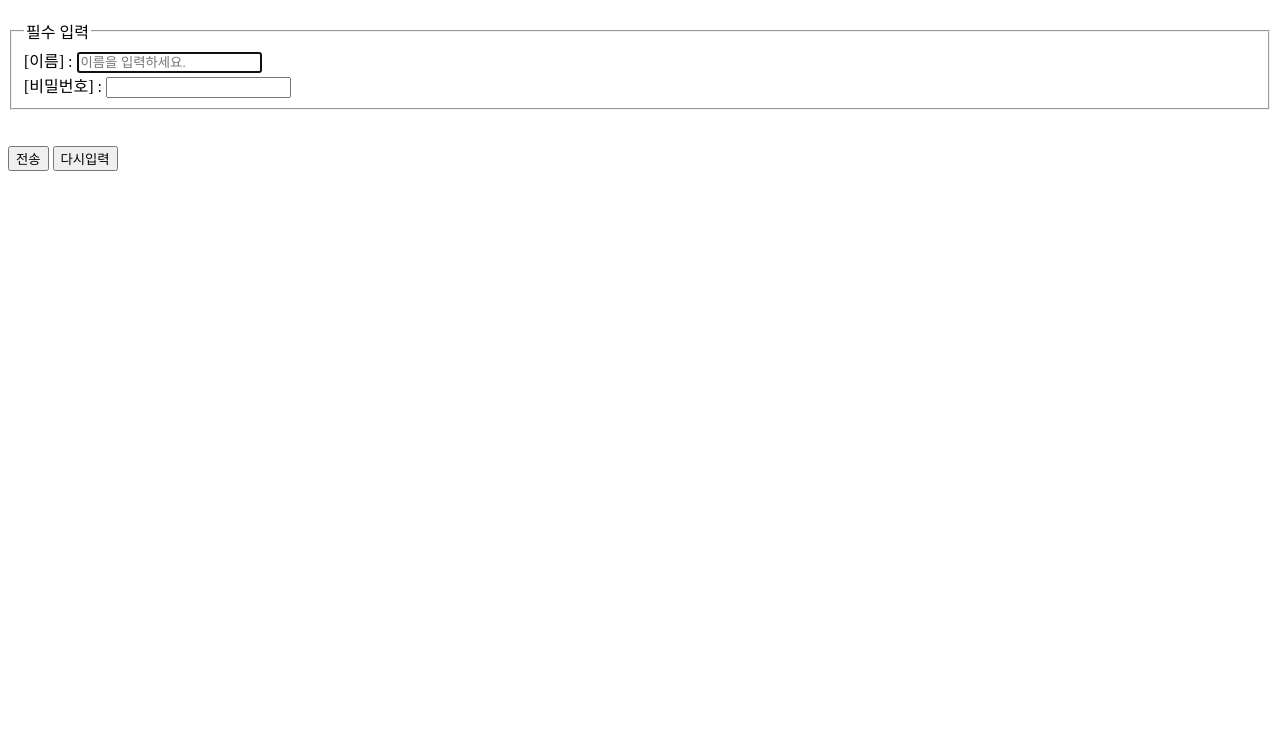
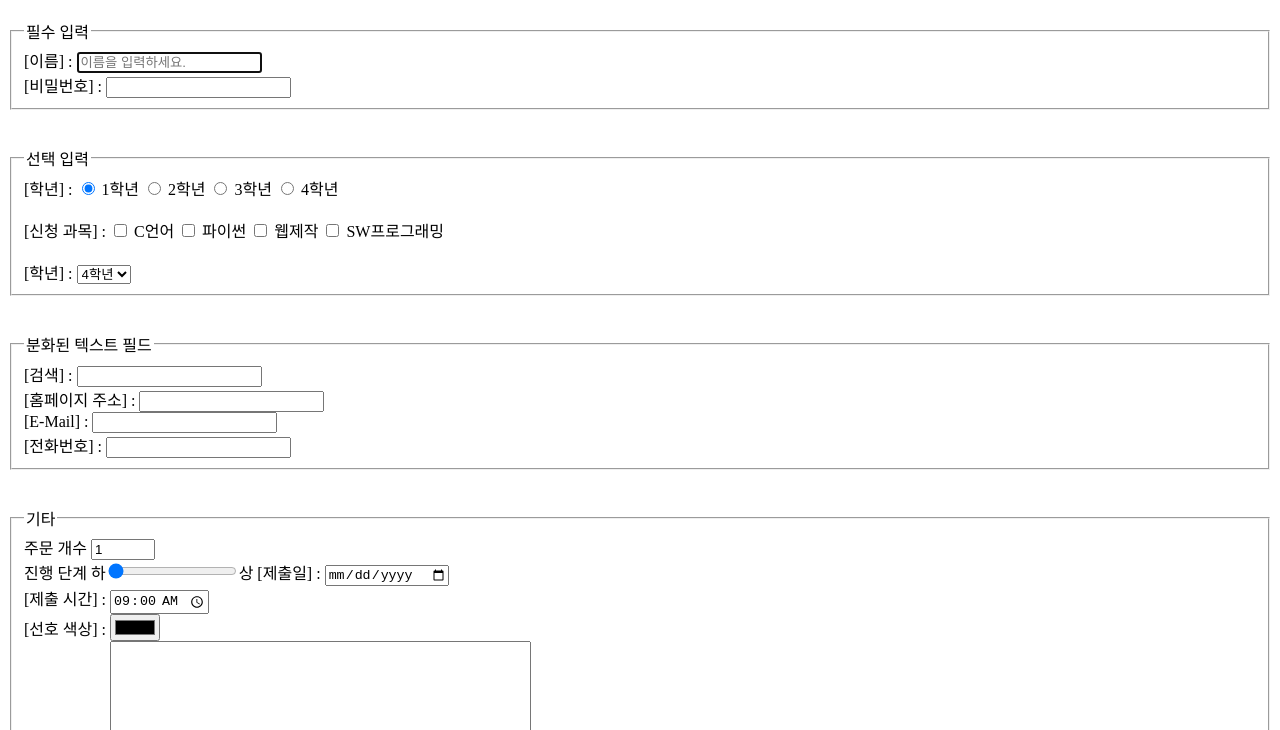
Before and after one commit to skakiri101/html, a plain HTML site: page 4장/4장_폼만들기_남태호.html in a window 1280 px wide. Shown: the part 70-800 px from the top of the page. Drawn offline with Linux system fonts and the light colour scheme.

Commit message:
Add files via upload

```diff
--- a/4장/4장_폼만들기_남태호.html
+++ b/4장/4장_폼만들기_남태호.html
@@ -16,9 +16,105 @@
                 <label for="user_pwd">[비밀번호] : </label>
                 <input type="password" name="user_pwd" id="user_pwd" maxlength="12">
             </fieldset>
+
             <br><br>
-            <input type="submit" value="전송">
-            <input type="reset" value="다시입력">
+            <fieldset>
+                <legend>선택 입력</legend>
+                [학년] :
+                <input type="radio" name="grade" id="grade1" value="1학년" checked> 1학년
+                <input type="radio" name="grade" id="grade2" value="2학년"> 2학년
+
+                <input type="radio" name="grade" id="grade3" value="3학년">
+                <label for="grade3">3학년</label>
+                <input type="radio" name="grade" id="grade4" value="4학년">
+                <label for="grade4">4학년</label>
+
+                <br><br>
+
+                [신청 과목] :
+                <input type="checkbox" name="ck_c" id="ck_c" value="C_Program">
+                <label for="ck_c">C언어</label>
+                <input type="checkbox" name="ck_pyton" id="ck_c" value="python">
+                <label for="ck_python">파이썬</label>
+
+                <label>
+                    <input type="checkbox" name="ck_web" id="ck_web" value="WebProgram"> 웹제작
+                </label>
+                <label>
+                    <input type="checkbox" name="ck_sw" id="ck_sw" value="SWProgram"> SW프로그래밍
+                </label>
+
+                <br><br>
+
+                <label for="grade">[학년] : </label>
+                <select name="grade" id="grade">
+                    <option value="1">1학년</option>
+                    <option value="2">2학년</option>
+                    <option value="3">3학년</option>
+                    <option value="4" selected>4학년</option>
+                </select>
+            </fieldset>
+
+            <br><br>
+
+            <fieldset>
+                <legend>분화된 텍스트 필드</legend>
+                <label for="">[검색] : </label>
+                <input type="search" name="user_search" id="user_search">
+                <br>
+
+                <label for="">[홈페이지 주소] : </label>
+                <input type="url" name="user_url" id="user_url">
+                <br>
+
+                <label for="user_mail">[E-Mail] : </label>
+                <input type="email" name="user_mail" id="user_mail">
+                <br>
+
+                <label for="user_tel">[전화번호] : </label>
+                <input type="tel" name="user_tel" id="user_tel">
+            </fieldset>
+
+            <br><br>
+
+            <fieldset>
+                <legend>기타</legend>
+                <label for="user_num">주문 개수</label>
+                <input type="number" name="user_num" id="user_num" min="1" max="100" value="1">
+                <br>
+
+                <label for="user_ran">진행 단계</label>
+                하<input type="range" name="user_ran" id="user_ran" min="1" max="10" value="1">상
+
+                <label for="user_date">[제출일] : </label>
+                <input type="date" name="user_date" id="user_date">
+                <br>
+
+                <label for="user_time">[제출 시간] : </label>
+                <input type="time" name="user_time" id="user_time" value="09:00">
+                <br>
+
+                <label for="user_color">[선호 색상] : </label>
+                <input type="color" name="user_color" id="user_color">
+                <br>
+
+                <label for="user_info">[자기 소개] : </label>
+                <textarea name="user_info" id="user_info" cols="50" rows="10"></textarea>
+            </fieldset>
+
+            <br><br>
+
+            <fieldset>
+                <legend>버튼</legend>
+                <input type="submit" value="전송">
+                <input type="reset" value="다시입력">
+                <br><br>
+
+                <input type="button" value="컴퓨터공학부" onclick="javascript:window.open('https://computer.silla.ac.kr')">
+                <br>
+
+                <input type="hidden" name="emailchk" value="N">
+            </fieldset>
         </form>
     </body>
 </html>
```
